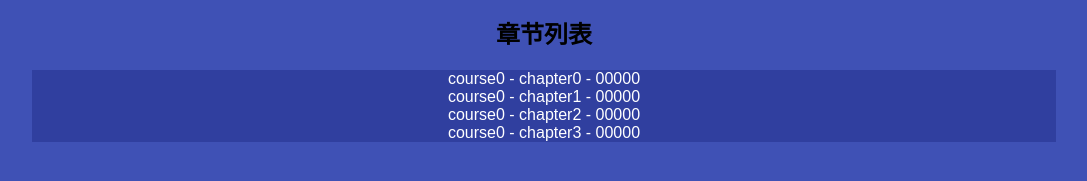
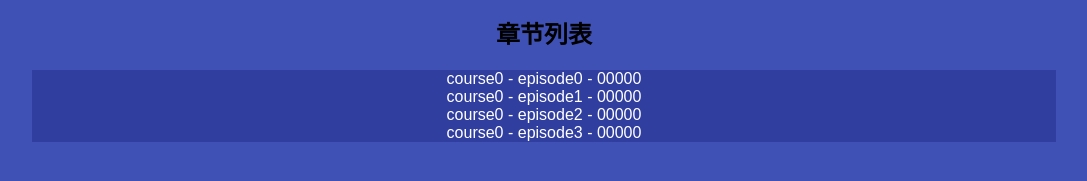
Before and after one commit to happypeter/onestep, a React (Create React App) app in the folder client/: page /Course0 in a window 1280 px wide. Shown: the part 901-1082 px from the top of the page, without its empty margins (96-1183 px from the left). Built offline with nearby package versions, Linux system fonts and the light colour scheme.

Commit message:
episode instead of chapter

```diff
--- a/client/src/components/Course.js
+++ b/client/src/components/Course.js
@@ -12,17 +12,18 @@ class Course extends Component {
         item.title === courseName
       )
     )
-    let chapter = thisCourse.chapter.map((item, i) => (
-      <Link to={`/${courseName}/${item}`} key={i} className='chapter'>
+    console.log(thisCourse);
+    let episode = thisCourse.episode.map((item, i) => (
+      <Link to={`/${courseName}/${item}`} key={i} className='episode'>
         {item}
       </Link>
     ))
 
     return(
-      <div className="chapter-list">
+      <div className="episode-list">
         <img src={`${thisCourse.post}`} alt='poster' className='poster' />
         <h2>章节列表</h2>
-        { chapter }
+        { episode }
       </div>
     )
   }
--- a/client/src/redux/reducers/index.js
+++ b/client/src/redux/reducers/index.js
@@ -5,11 +5,11 @@ let courses = [
     'title': 'Course0',
     'post': 'http://haoqicat-1253322599.costj.myqcloud.com/posters/redux-hello-v2.png',
     'msg': 'peter - 2days ago',
-    'chapter': [
-      'course0 - chapter0 - 00000',
-      'course0 - chapter1 - 00000',
-      'course0 - chapter2 - 00000',
-      'course0 - chapter3 - 00000'
+    'episode': [
+      'course0 - episode0 - 00000',
+      'course0 - episode1 - 00000',
+      'course0 - episode2 - 00000',
+      'course0 - episode3 - 00000'
     ]
   },
   {
@@ -17,11 +17,11 @@ let courses = [
     'title': 'Course1',
     'post': 'http://haoqicat-1253322599.costj.myqcloud.com/posters/aa-journey.png',
     'msg': 'peter - 12days ago',
-    'chapter': [
-      'course1 - chapter0 - 111111',
-      'course1 - chapter1 - 111111',
-      'course1 - chapter2 - 111111',
-      'course1 - chapter3 - 111111'
+    'episode': [
+      'course1 - episode0 - 111111',
+      'course1 - episode1 - 111111',
+      'course1 - episode2 - 111111',
+      'course1 - episode3 - 111111'
     ]
   },
   {
@@ -29,11 +29,11 @@ let courses = [
     'title': 'Course2',
     'post': 'http://haoqicat-1253322599.costj.myqcloud.com/posters/redux-hello-v2.png',
     'msg': 'peter - 22days ago',
-    'chapter': [
-      'course2 - chapter0 - 233333',
-      'course2 - chapter1 - 233333',
-      'course2 - chapter2 - 233333',
-      'course2 - chapter3 - 233333'
+    'episode': [
+      'course2 - episode0 - 233333',
+      'course2 - episode1 - 233333',
+      'course2 - episode2 - 233333',
+      'course2 - episode3 - 233333'
     ]
   }
 ]
--- a/client/src/style/course.css
+++ b/client/src/style/course.css
@@ -1,4 +1,4 @@
-.chapter-list {
+.episode-list {
   display: flex;
   flex-direction: column;
   background-color: #3F51B5;
@@ -8,7 +8,7 @@
   text-align: center;
 }
 
-.chapter {
+.episode {
 
   text-decoration: none;
   color: #FFFFFF;
```
